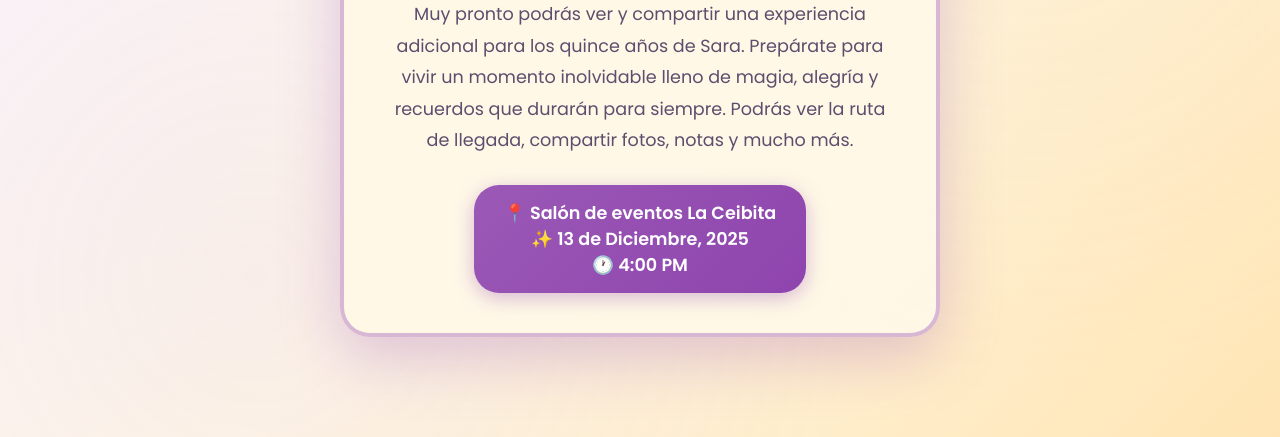
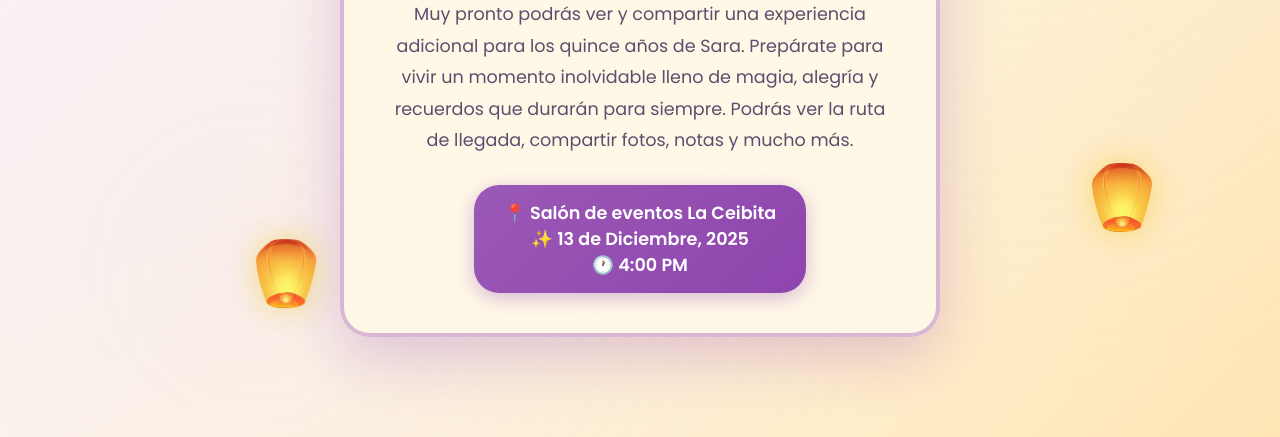
Before and after one commit to Zwartmit/15-Sara, a website: page proximamente.html in a window 1280 px wide. Shown: the part 363-800 px from the top of the page. Drawn offline with Linux system fonts and the light colour scheme; the site is published under a folder, as on GitHub Pages, so addresses that start at the root find nothing.

Commit message:
v.1.5 (prueba)

```diff
--- a/proximamente.html
+++ b/proximamente.html
@@ -4,8 +4,8 @@
   <meta charset="UTF-8">
   <meta name="viewport" content="width=device-width, initial-scale=1.0">
   <title>Próximamente - 15 Años de Sara Valeria 👑</title>
-  <link rel="icon" href="/assets/rapunzel.png?v=1" type="image/png">
-  <link rel="apple-touch-icon" href="/assets/rapunzel.png?v=1">
+  <link rel="icon" href="./assets/rapunzel.png?v=1" type="image/png">
+  <link rel="apple-touch-icon" href="./assets/rapunzel.png?v=1">
 
   <!-- Google Fonts -->
   <link rel="preconnect" href="https://fonts.googleapis.com">
@@ -63,7 +63,7 @@
       position: absolute;
       width: 60px;
       height: 80px;
-      background-image: url('/assets/linterna.png');
+      background-image: url('./assets/linterna.png');
       background-size: contain;
       background-repeat: no-repeat;
       background-position: center;
```
